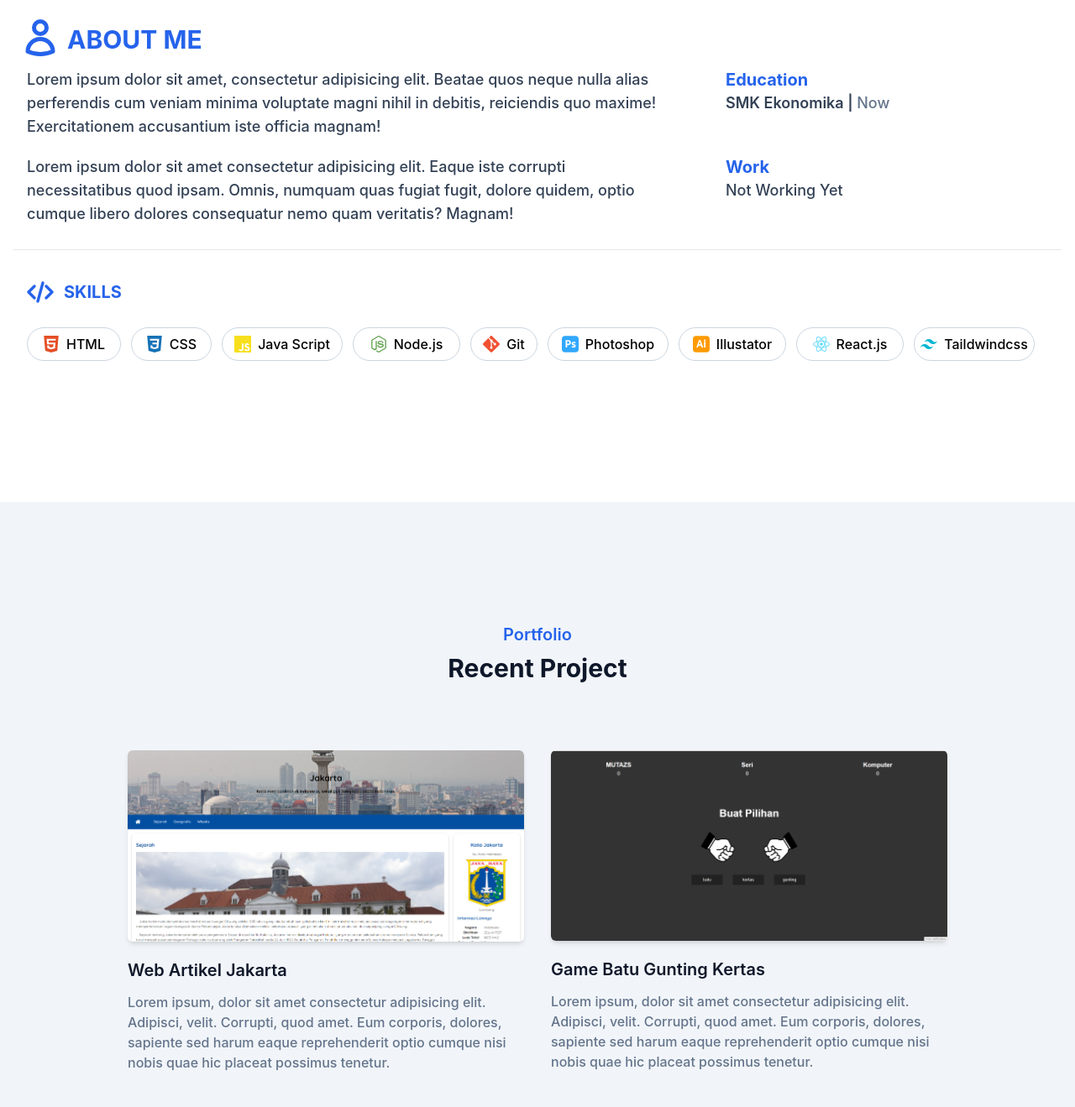
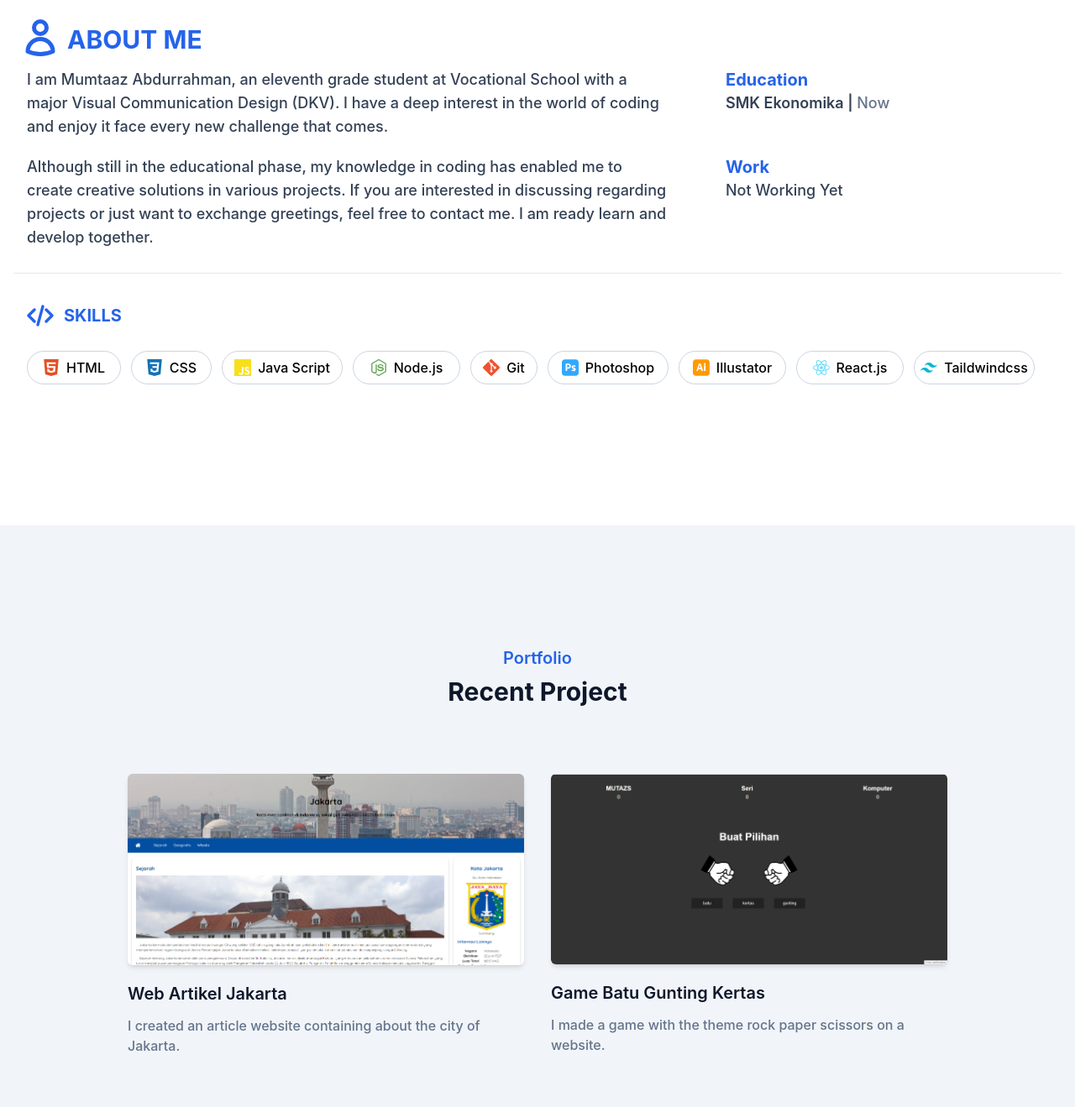
Before and after one commit to mutazs21/Portfolio, a website: page index.html in a window 1280 px wide. Shown: the part 771-2090 px from the top of the page at 84% size. Drawn offline with Linux system fonts and the light colour scheme.

Commit message:
Add files via upload

```diff
--- a/index.html
+++ b/index.html
@@ -104,17 +104,13 @@
                         </svg>
                         <h2 class="font-bold uppercase text-b text-xl mb-2 pt-3 ml-2 lg:text-3xl lg:ml-4">About me</h2>
                     </div>
-                    <p class="font-medium text-base text-slate-700 mt-2 max-w-3xl lg:text-lg">Lorem ipsum dolor sit
-                        amet,
-                        consectetur adipisicing
-                        elit. Beatae quos neque nulla alias
-                        perferendis cum veniam minima voluptate magni nihil in debitis, reiciendis quo maxime!
-                        Exercitationem accusantium iste officia magnam!</p>
-                    <p class="mt-5 font-medium text-base text-slate-700 max-w-3xl lg:text-lg">Lorem ipsum dolor sit amet
-                        consectetur
-                        adipisicing elit. Eaque iste corrupti necessitatibus quod
-                        ipsam. Omnis, numquam quas fugiat fugit, dolore quidem, optio cumque libero dolores consequatur
-                        nemo quam veritatis? Magnam!</p>
+                    <p class="font-medium text-base text-slate-700 mt-2 max-w-3xl lg:text-lg">I am Mumtaaz Abdurrahman, an eleventh grade student at Vocational School with a major
+                        Visual Communication Design (DKV). I have a deep interest in the world of coding and enjoy it
+                        face every new challenge that comes.</p>
+                    <p class="mt-5 font-medium text-base text-slate-700 max-w-3xl lg:text-lg">Although still in the educational phase, my knowledge in coding has enabled me
+                        to create creative solutions in various projects. If you are interested in discussing
+                        regarding projects or just want to exchange greetings, feel free to contact me. I am ready
+                        learn and develop together.</p>
                 </div>
                 <div class="w-full px-4 lg:w-1/3">
                     <h2 class="font-bold text-b text-lg pt-12 lg:text-xl lg:pt-16">Education</h2>
@@ -257,40 +253,28 @@
                         <img src="assets/img/4.png" alt="artikel" width="w-full">
                     </div>
                     <h4 class="font-semibold text-xl text-dark mt-5 mb-3">Web Artikel Jakarta</h4>
-                    <p class="font-medium text-base text-slate-500">Lorem ipsum, dolor sit amet consectetur adipisicing
-                        elit. Adipisci, velit. Corrupti, quod amet.
-                        Eum corporis, dolores, sapiente sed harum eaque reprehenderit optio cumque nisi nobis quae hic
-                        placeat possimus tenetur.</p>
+                    <p class="font-medium text-base text-slate-500">I created an article website containing about the city of Jakarta.</p>
                 </div>
                 <div class="mb-12 p-4 md:w-1/2">
                     <div class="rounded-md shadow-md overflow-hidden">
                         <img src="assets/img/2.png" alt="artikel" width="w-full">
                     </div>
                     <h4 class="font-semibold text-xl text-dark mt-5 mb-3">Game Batu Gunting Kertas</h4>
-                    <p class="font-medium text-base text-slate-500">Lorem ipsum, dolor sit amet consectetur adipisicing
-                        elit. Adipisci, velit. Corrupti, quod amet.
-                        Eum corporis, dolores, sapiente sed harum eaque reprehenderit optio cumque nisi nobis quae hic
-                        placeat possimus tenetur.</p>
+                    <p class="font-medium text-base text-slate-500">I made a game with the theme rock paper scissors on a website.</p>
                 </div>
                 <div class="mb-12 p-4 md:w-1/2">
                     <div class="rounded-md shadow-md overflow-hidden">
                         <img src="assets/img/3.png" alt="artikel" width="w-full">
                     </div>
                     <h4 class="font-semibold text-xl text-dark mt-5 mb-3">Todoapps Book</h4>
-                    <p class="font-medium text-base text-slate-500">Lorem ipsum, dolor sit amet consectetur adipisicing
-                        elit. Adipisci, velit. Corrupti, quod amet.
-                        Eum corporis, dolores, sapiente sed harum eaque reprehenderit optio cumque nisi nobis quae hic
-                        placeat possimus tenetur.</p>
+                    <p class="font-medium text-base text-slate-500">I created a todoapss to make it easier for us to list things and delete them</p>
                 </div>
                 <div class="mb-12 p-4 md:w-1/2">
                     <div class="rounded-md shadow-md overflow-hidden">
                         <img src="assets/img/1.png" alt="artikel" width="w-full">
                     </div>
                     <h4 class="font-semibold text-xl text-dark mt-5 mb-3">Landing Page Mutazs</h4>
-                    <p class="font-medium text-base text-slate-500">Lorem ipsum, dolor sit amet consectetur adipisicing
-                        elit. Adipisci, velit. Corrupti, quod amet.
-                        Eum corporis, dolores, sapiente sed harum eaque reprehenderit optio cumque nisi nobis quae hic
-                        placeat possimus tenetur.</p>
+                    <p class="font-medium text-base text-slate-500">I created my own landing page in the form of a website with a portfolio theme</p>
                 </div>
             </div>
         </div>
```
